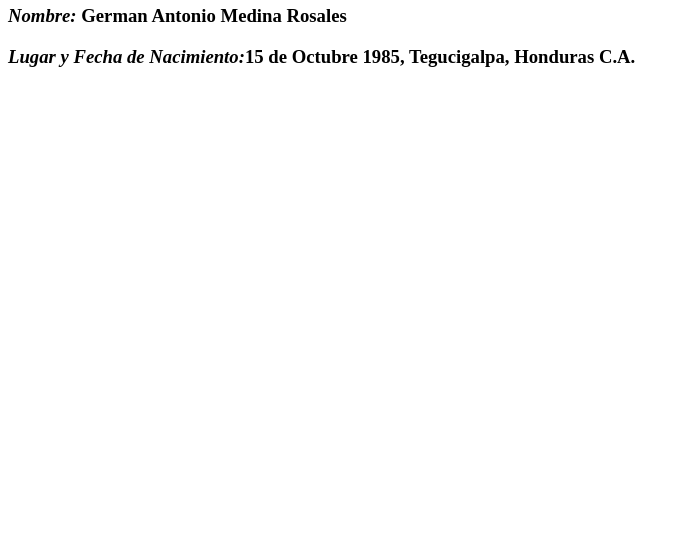
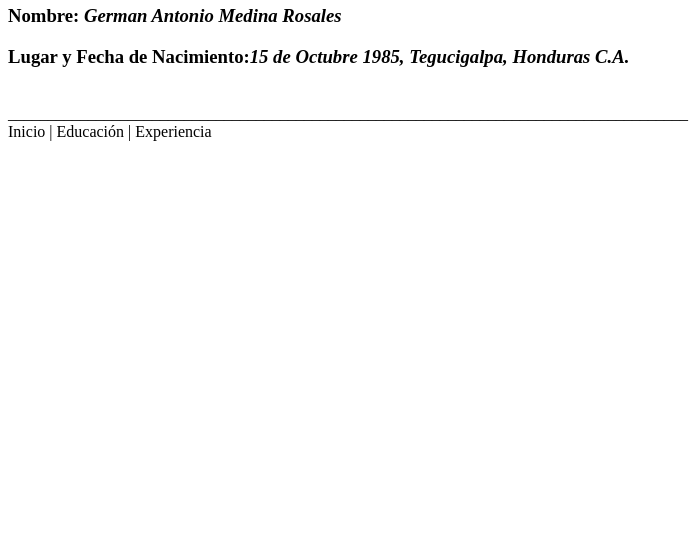
Before and after one commit to gerantony/github_url_gm, a plain HTML site: page index.html in a window 1280 px wide. Shown: the part 247-800 px from the top of the page, without its empty margins (0-691 px from the left). Drawn offline with Linux system fonts and the light colour scheme.

Commit message:
index_menus
Creacion de enlaces para las paginas

```diff
--- a/index.html
+++ b/index.html
@@ -119,8 +119,14 @@
       </svg>
       <h1>HOJA DE VIDA</h1>
       <h2>Datos Personales</h2>
-      <h3><em>Nombre: </em>German Antonio Medina Rosales</h3>
-      <h3><em>Lugar y Fecha de Nacimiento:</em>15 de Octubre 1985, Tegucigalpa, Honduras C.A.</h3>
+      <h3>Nombre: <em>German Antonio Medina Rosales</em></h3>
+      <h3>Lugar y Fecha de Nacimiento:<em>15 de Octubre 1985, Tegucigalpa, Honduras C.A.</em></h3>
+      <nav>
+        <p>
+          <br>_____________________________________________________________________________________
+          <br>Inicio | Educación | Experiencia
+        </p>
+      </nav>
     </header>
 
   </body>
```
